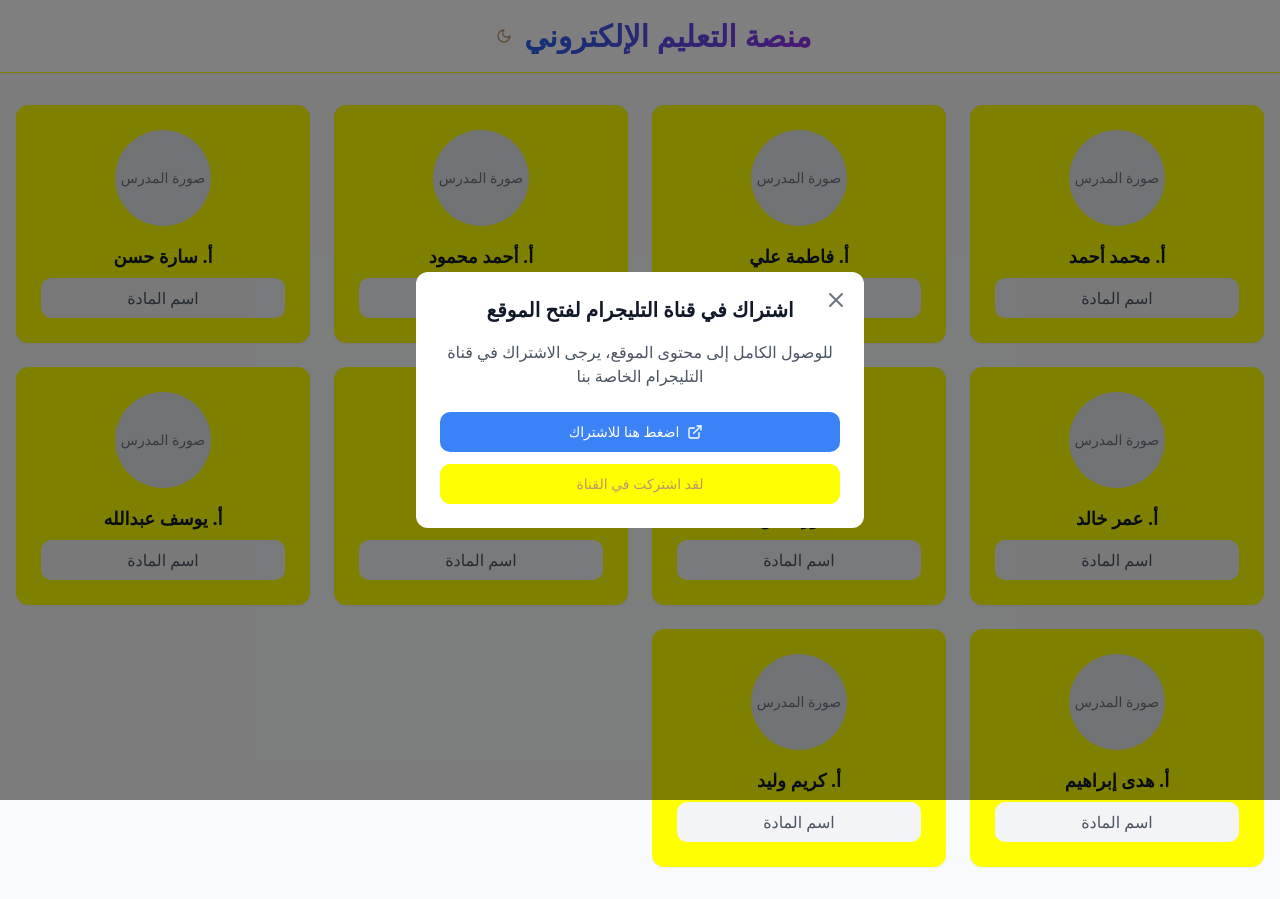
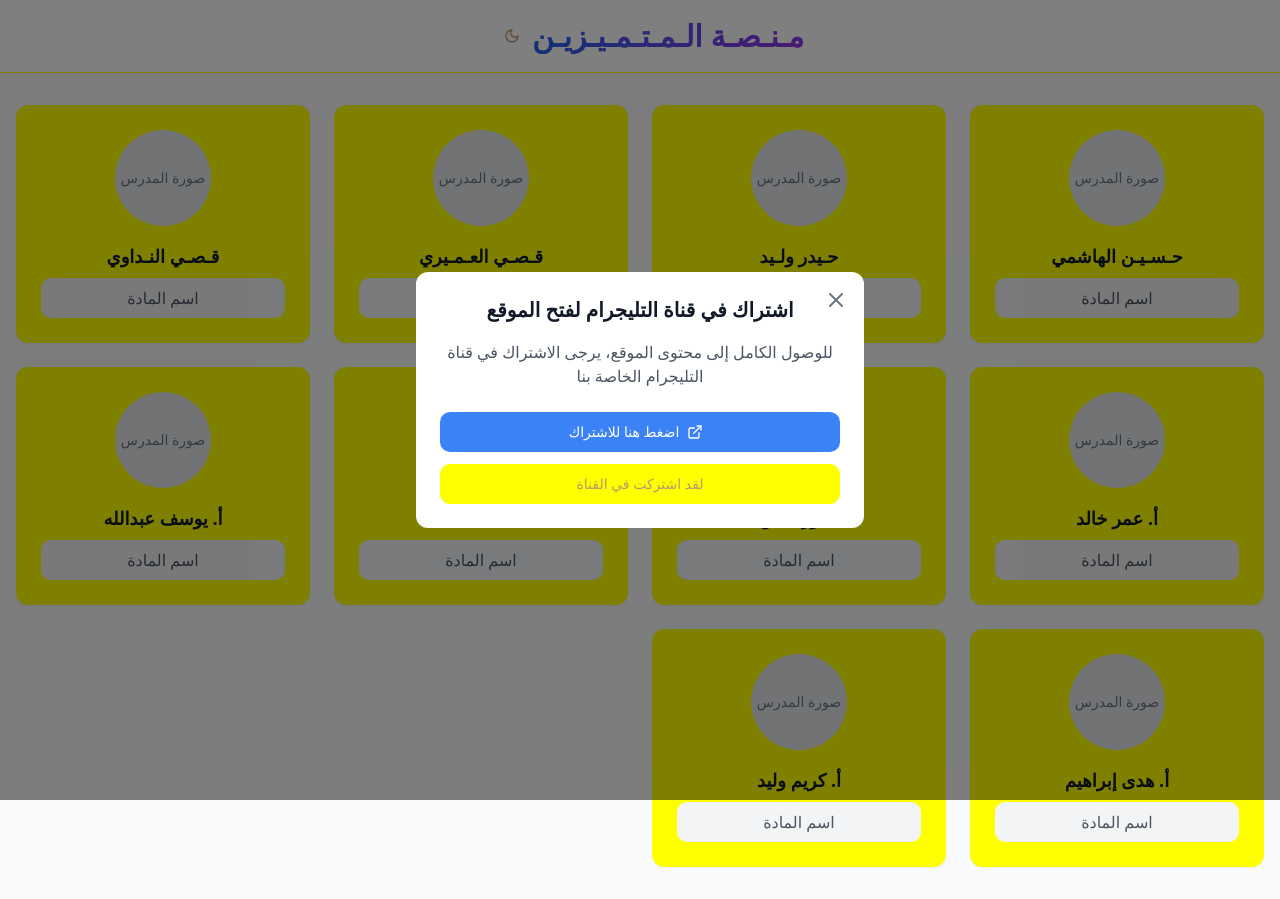
Before and after one commit to MAXHR18/distinguished, a React (Vite) app: page / in a window 1280 px wide. Built offline with nearby package versions, Linux system fonts and the light colour scheme.

Commit message:
Update HomePage.tsx

```diff
--- a/src/pages/HomePage.tsx
+++ b/src/pages/HomePage.tsx
@@ -11,14 +11,14 @@ const HomePage = () => {
   const { theme, toggleTheme } = useTheme();
 
   // يمكنك تغيير اسم المنصة هنا
-  const PLATFORM_NAME = "منصة التعليم الإلكتروني";
+  const PLATFORM_NAME = "مـنـصـة الـمـتـمـيـزيـن";
 
   // بيانات المدرسين - يمكنك تعديل الأسماء والمواد هنا
   const teachers = [
-    { id: 1, name: "أ. محمد أحمد", subject: "اسم المادة", image: "/teacher-placeholder.jpg" },
-    { id: 2, name: "أ. فاطمة علي", subject: "اسم المادة", image: "/teacher-placeholder.jpg" },
-    { id: 3, name: "أ. أحمد محمود", subject: "اسم المادة", image: "/teacher-placeholder.jpg" },
-    { id: 4, name: "أ. سارة حسن", subject: "اسم المادة", image: "/teacher-placeholder.jpg" },
+    { id: 1, name: "حـسـيـن الهاشمي", subject: "اسم المادة", image: "/teacher-placeholder.jpg" },
+    { id: 2, name: "حـيدر ولـيد", subject: "اسم المادة", image: "/teacher-placeholder.jpg" },
+    { id: 3, name: "قـصـي العـمـيري", subject: "اسم المادة", image: "/teacher-placeholder.jpg" },
+    { id: 4, name: "قـصـي النـداوي", subject: "اسم المادة", image: "/teacher-placeholder.jpg" },
     { id: 5, name: "أ. عمر خالد", subject: "اسم المادة", image: "/teacher-placeholder.jpg" },
     { id: 6, name: "أ. نور الدين", subject: "اسم المادة", image: "/teacher-placeholder.jpg" },
     { id: 7, name: "أ. ليلى سعد", subject: "اسم المادة", image: "/teacher-placeholder.jpg" },
```
